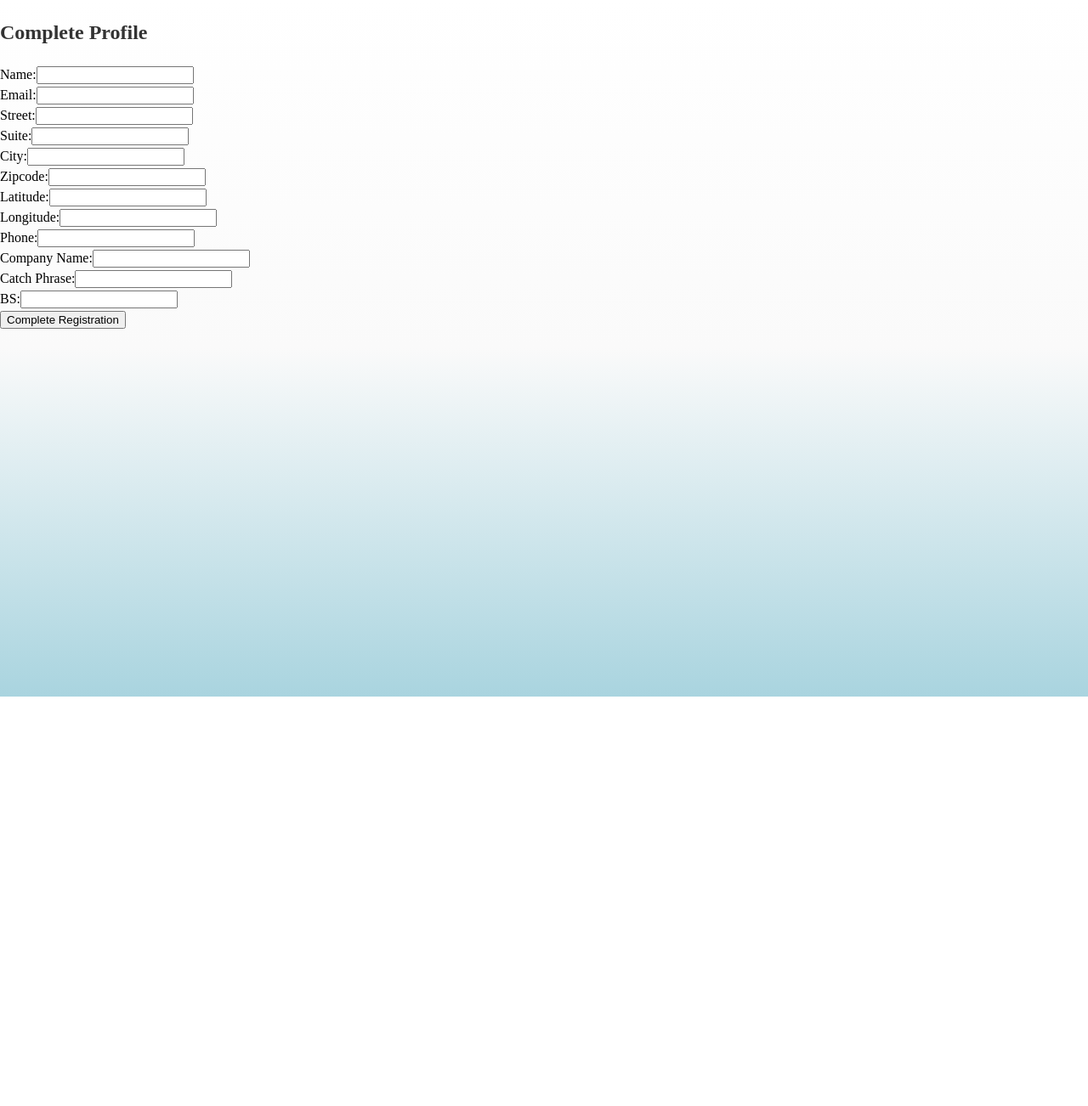
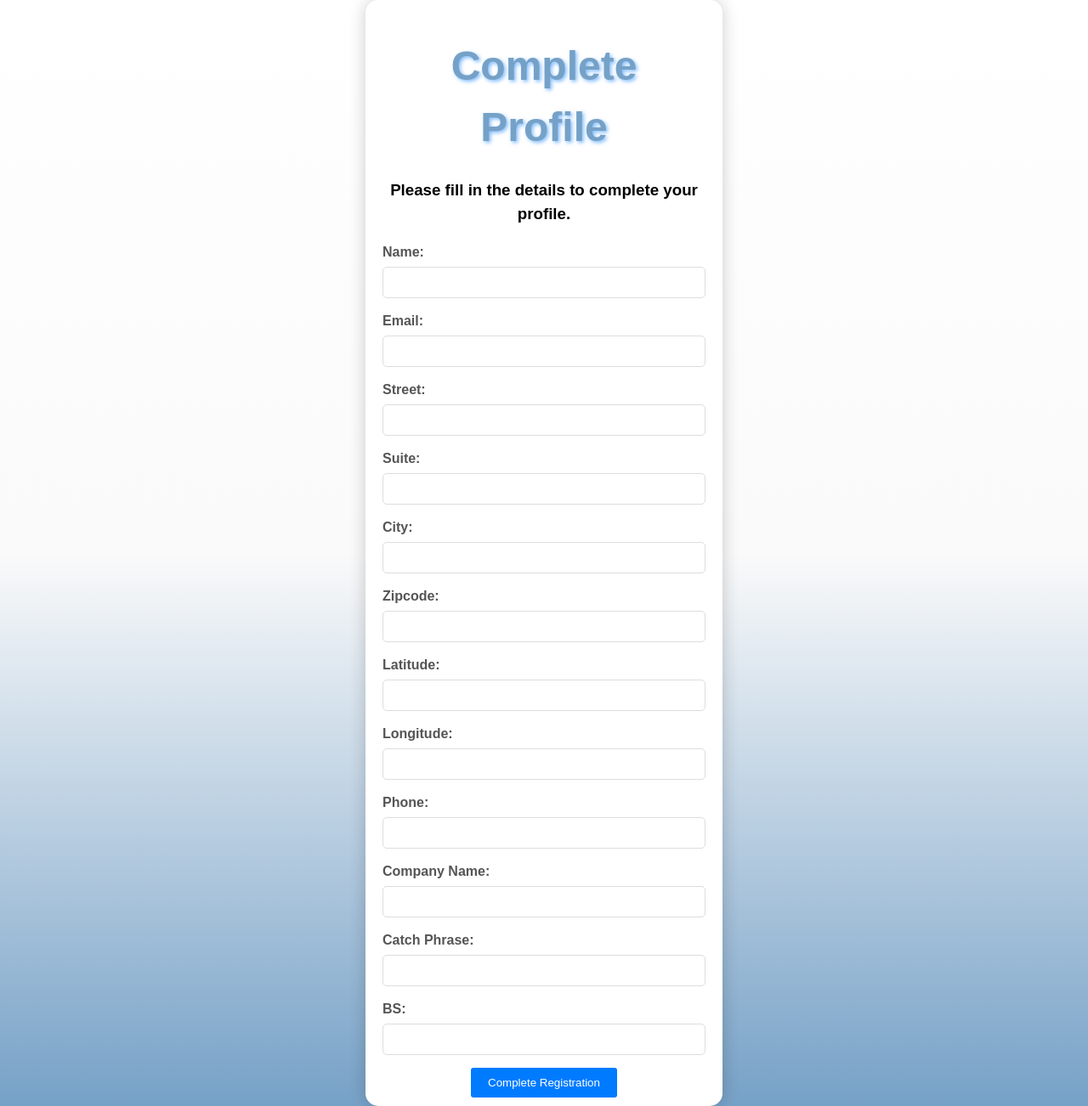
Before and after one commit to ShiraKahalany/FullStack-P5, a React (Vite) app in the folder My_Dashboard/: page /completeProfile in a window 1280 px wide. Shown: the whole page at 85% size. Before the commit the page ends 820 px from the top, so only its background shows below. Built offline with nearby package versions, Linux system fonts and the light colour scheme.

Commit message:
complete style

```diff
--- a/My_Dashboard/src/components/CompleteProfile.jsx
+++ b/My_Dashboard/src/components/CompleteProfile.jsx
@@ -2,7 +2,7 @@ import React, { useState, useContext } from 'react';
 import { useNavigate, useLocation } from 'react-router-dom';
 import AuthContext from '../contexts/AuthContext';
 import axios from 'axios';
-
+import '../css/CompleteProfile.css'; // Import the CSS file
 
 const CompleteProfile = () => {
   const navigate = useNavigate();
@@ -88,59 +88,54 @@ const CompleteProfile = () => {
   };
 
   return (
-    <div>
-      <h2>Complete Profile</h2>
-      <form onSubmit={handleSubmit}>
-        <div>
-          <label>Name:</label>
-          <input type="text" name="name" value={profileData.name} onChange={handleChange} required />
-        </div>
-        <div>
-          <label>Email:</label>
-          <input type="email" name="email" value={profileData.email} onChange={handleChange} required />
-        </div>
-        <div>
-          <label>Street:</label>
-          <input type="text" name="address.street" value={profileData.address.street} onChange={handleChange} />
-        </div>
-        <div>
-          <label>Suite:</label>
-          <input type="text" name="address.suite" value={profileData.address.suite} onChange={handleChange} />
-        </div>
-        <div>
-          <label>City:</label>
-          <input type="text" name="address.city" value={profileData.address.city} onChange={handleChange} />
-        </div>
-        <div>
-          <label>Zipcode:</label>
-          <input type="text" name="address.zipcode" value={profileData.address.zipcode} onChange={handleChange} />
-        </div>
-        <div>
-          <label>Latitude:</label>
-          <input type="text" name="address.geo.lat" value={profileData.address.geo.lat} onChange={handleChange} />
-        </div>
-        <div>
-          <label>Longitude:</label>
-          <input type="text" name="address.geo.lng" value={profileData.address.geo.lng} onChange={handleChange} />
-        </div>
-        <div>
-          <label>Phone:</label>
-          <input type="text" name="phone" value={profileData.phone} onChange={handleChange} />
-        </div>
-        <div>
-          <label>Company Name:</label>
-          <input type="text" name="company.name" value={profileData.company.name} onChange={handleChange} />
-        </div>
-        <div>
-          <label>Catch Phrase:</label>
-          <input type="text" name="company.catchPhrase" value={profileData.company.catchPhrase} onChange={handleChange} />
-        </div>
-        <div>
-          <label>BS:</label>
-          <input type="text" name="company.bs" value={profileData.company.bs} onChange={handleChange} />
-        </div>
-        <button type="submit" >Complete Registration</button>
-      </form>
+    <div className="complete-profile-page">
+      <main role="main" className="main">
+        <h1>Complete Profile</h1>
+        <h3>Please fill in the details to complete your profile.</h3>
+        <form onSubmit={handleSubmit}>
+          <label htmlFor="name">Name:</label>
+          <input type="text" id="name" name="name" value={profileData.name} onChange={handleChange} required />
+
+          <label htmlFor="email">Email:</label>
+          <input type="email" id="email" name="email" value={profileData.email} onChange={handleChange} required />
+
+          <label htmlFor="street">Street:</label>
+          <input type="text" id="street" name="address.street" value={profileData.address.street} onChange={handleChange} />
+
+          <label htmlFor="suite">Suite:</label>
+          <input type="text" id="suite" name="address.suite" value={profileData.address.suite} onChange={handleChange} />
+
+          <label htmlFor="city">City:</label>
+          <input type="text" id="city" name="address.city" value={profileData.address.city} onChange={handleChange} />
+
+          <label htmlFor="zipcode">Zipcode:</label>
+          <input type="text" id="zipcode" name="address.zipcode" value={profileData.address.zipcode} onChange={handleChange} />
+
+          <label htmlFor="lat">Latitude:</label>
+          <input type="text" id="lat" name="address.geo.lat" value={profileData.address.geo.lat} onChange={handleChange} />
+
+          <label htmlFor="lng">Longitude:</label>
+          <input type="text" id="lng" name="address.geo.lng" value={profileData.address.geo.lng} onChange={handleChange} />
+
+          <label htmlFor="phone">Phone:</label>
+          <input type="text" id="phone" name="phone" value={profileData.phone} onChange={handleChange} />
+
+          <label htmlFor="companyName">Company Name:</label>
+          <input type="text" id="companyName" name="company.name" value={profileData.company.name} onChange={handleChange} />
+
+          <label htmlFor="catchPhrase">Catch Phrase:</label>
+          <input type="text" id="catchPhrase" name="company.catchPhrase" value={profileData.company.catchPhrase} onChange={handleChange} />
+
+          <label htmlFor="bs">BS:</label>
+          <input type="text" id="bs" name="company.bs" value={profileData.company.bs} onChange={handleChange} />
+
+          <div className="wrap">
+            <button type="submit" id="completeProfileSubmit" name="completeProfileSubmit" className="submit-button">
+              Complete Registration
+            </button>
+          </div>
+        </form>
+      </main>
     </div>
   );
 };
--- a/My_Dashboard/src/components/Register.jsx
+++ b/My_Dashboard/src/components/Register.jsx
@@ -1,5 +1,6 @@
 import React, { useState } from 'react';
 import { useNavigate } from 'react-router-dom';
+import '../css/Register.css'; // Import the CSS file
 
 const Register = () => {
   const [formData, setFormData] = useState({
@@ -39,23 +40,49 @@ const Register = () => {
   };
 
   return (
-    <div>
-      <h2>Register</h2>
-      <form onSubmit={handleSubmit}>
-        <div>
-          <label>Username:</label>
-          <input type="text" name="username" value={formData.username} onChange={handleChange} required />
-        </div>
-        <div>
-          <label>Password:</label>
-          <input type="password" name="password" value={formData.password} onChange={handleChange} required />
-        </div>
-        <div>
-          <label>Verify Password:</label>
-          <input type="password" name="passwordVerify" value={formData.passwordVerify} onChange={handleChange} required />
-        </div>
-        <button type="submit">Register</button>
-      </form>
+    <div className="register-page">
+      <main role="main" className="main">
+        <h1>Register</h1>
+        <h3>Please fill in the form to create an account.</h3>
+        <form onSubmit={handleSubmit}>
+          <label htmlFor="username">Username:</label>
+          <input
+            type="text"
+            id="username"
+            name="username"
+            value={formData.username}
+            onChange={handleChange}
+            placeholder="Enter your Username"
+            required
+          />
+          <label htmlFor="password">Password:</label>
+          <input
+            type="password"
+            id="password"
+            name="password"
+            value={formData.password}
+            onChange={handleChange}
+            placeholder="Enter your Password"
+            required
+          />
+          <label htmlFor="passwordVerify">Verify Password:</label>
+          <input
+            type="password"
+            id="passwordVerify"
+            name="passwordVerify"
+            value={formData.passwordVerify}
+            onChange={handleChange}
+            placeholder="Verify your Password"
+            required
+          />
+          <div className="wrap">
+            <button type="submit" id="registerSubmit" name="registerSubmit" className="submit-button">
+              Register
+            </button>
+          </div>
+        </form>
+        <p>Already have an account? <a href="/login">Sign in</a></p>
+      </main>
     </div>
   );
 };
--- /dev/null
+++ b/My_Dashboard/src/css/CompleteProfile.css
@@ -0,0 +1,71 @@
+/* src/css/CompleteProfile.css */
+
+.complete-profile-page {
+    display: flex;
+    align-items: center;
+    justify-content: center;
+    font-family: sans-serif;
+    line-height: 1.5;
+    min-height: 100vh;
+    background-image: linear-gradient(to bottom, rgb(255, 255, 255), rgb(250, 250, 250), #76a1c7);
+    flex-direction: column;
+    margin: 0;
+  }
+
+  .complete-profile-page .main {
+    background-color: #fff;
+    border-radius: 15px;
+    box-shadow: 0 0 20px rgba(0, 0, 0, 0.2);
+    padding: 10px 20px;
+    transition: transform 0.2s;
+    width: 380px;
+    text-align: center;
+  }
+
+  .complete-profile-page h1 {
+    color: #76a1c7;
+    font-size: 3em;
+  }
+
+  .complete-profile-page label {
+    display: block;
+    width: 100%;
+    margin-top: 10px;
+    margin-bottom: 5px;
+    text-align: left;
+    color: #555;
+    font-weight: bold;
+  }
+
+  .complete-profile-page input {
+    display: block;
+    width: 100%;
+    margin-bottom: 15px;
+    padding: 10px;
+    box-sizing: border-box;
+    border: 1px solid #ddd;
+    border-radius: 5px;
+  }
+
+  .complete-profile-page a {
+    text-decoration: none;
+  }
+
+  .complete-profile-page .wrap {
+    display: flex;
+    justify-content: center;
+    align-items: center;
+  }
+
+  .complete-profile-page .submit-button {
+    background-color: #007bff;
+    color: #fff;
+    border: none;
+    padding: 10px 20px;
+    cursor: pointer;
+    border-radius: 3px;
+  }
+
+  .complete-profile-page .submit-button:hover {
+    background-color: #0056b3;
+  }
--- /dev/null
+++ b/My_Dashboard/src/css/Register.css
@@ -0,0 +1,71 @@
+/* src/css/Register.css */
+
+.register-page {
+    display: flex;
+    align-items: center;
+    justify-content: center;
+    font-family: sans-serif;
+    line-height: 1.5;
+    min-height: 100vh;
+    background-image: linear-gradient(to bottom, rgb(255, 255, 255), rgb(250, 250, 250), #76a1c7);
+    flex-direction: column;
+    margin: 0;
+  }
+
+  .register-page .main {
+    background-color: #fff;
+    border-radius: 15px;
+    box-shadow: 0 0 20px rgba(0, 0, 0, 0.2);
+    padding: 10px 20px;
+    transition: transform 0.2s;
+    width: 380px;
+    text-align: center;
+  }
+
+  .register-page h1 {
+    color: #76a1c7;
+    font-size: 3em;
+  }
+
+  .register-page label {
+    display: block;
+    width: 100%;
+    margin-top: 10px;
+    margin-bottom: 5px;
+    text-align: left;
+    color: #555;
+    font-weight: bold;
+  }
+
+  .register-page input {
+    display: block;
+    width: 100%;
+    margin-bottom: 15px;
+    padding: 10px;
+    box-sizing: border-box;
+    border: 1px solid #ddd;
+    border-radius: 5px;
+  }
+
+  .register-page a {
+    text-decoration: none;
+  }
+
+  .register-page .wrap {
+    display: flex;
+    justify-content: center;
+    align-items: center;
+  }
+
+  .register-page .submit-button {
+    background-color: #007bff;
+    color: #fff;
+    border: none;
+    padding: 10px 20px;
+    cursor: pointer;
+    border-radius: 3px;
+  }
+
+  .register-page .submit-button:hover {
+    background-color: #0056b3;
+  }
```
